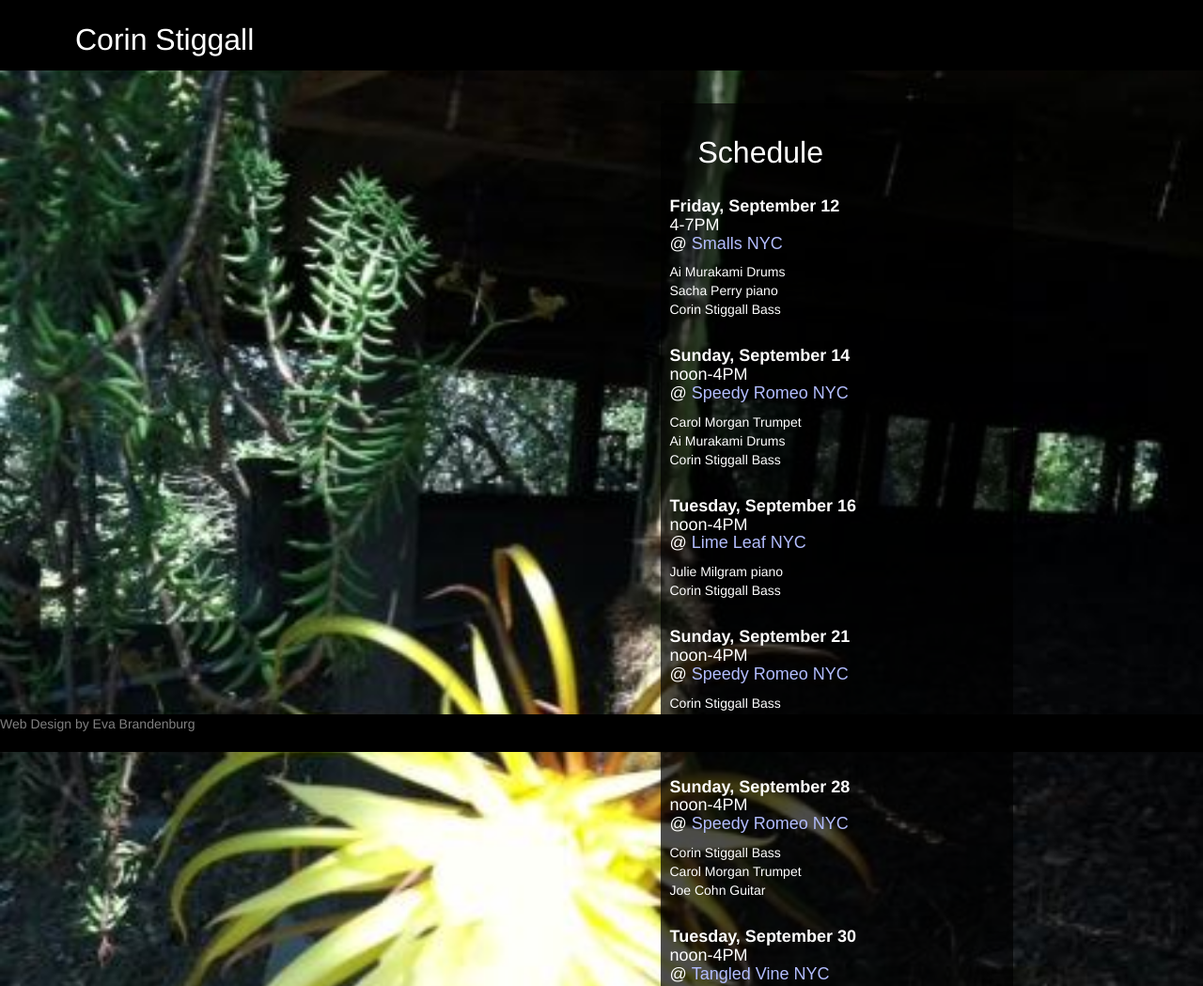
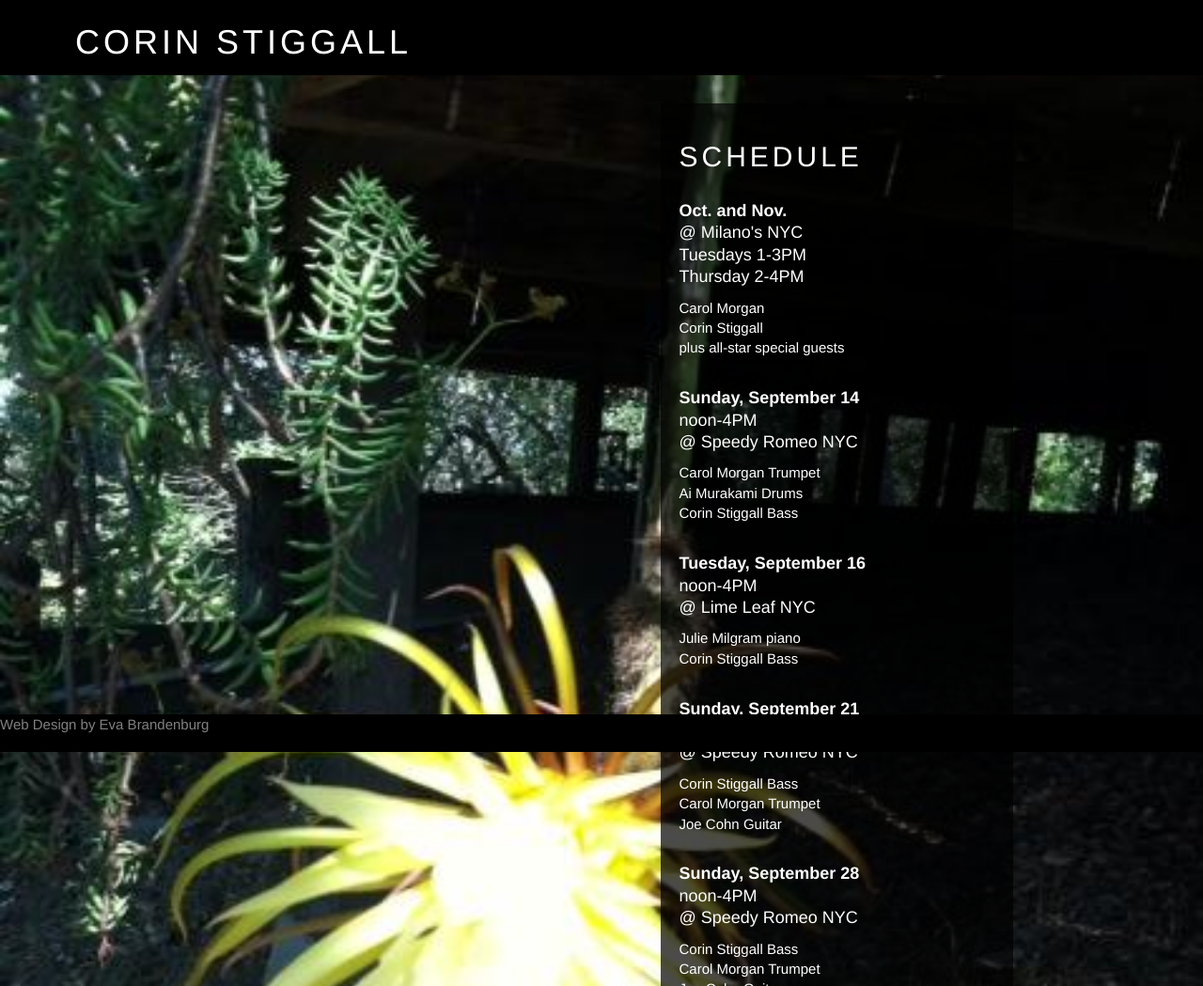
Before and after one commit to evabrandenburg/corin, a plain HTML site: page index.html in a window 1280 px wide. Shown: the top 1049 px of the page at 94% size. Drawn offline with nearby package versions, Linux system fonts and the light colour scheme.

Commit message:
more added

```diff
--- a/index.html
+++ b/index.html
@@ -13,7 +13,7 @@
 
 	<div class="top">
 
-			<h1><div class"title"><!--<a class="more">-->Corin Stiggall<!--</a>--></div></h1>
+			<h1><div class"title"><!--<a class="more">-->CORIN STIGGALL<!--</a>--></div></h1>
 
 			<!--<nav>
 				<ul>
@@ -46,22 +46,23 @@
 	</div>-->
 
 	<div class="info">
-		<div><h1>Schedule</h1></div><br><br><br><br>
-
+		<div><h2>SCHEDULE</h2></div>
 	<div>
 
-		<h4><strong>Friday, September 12</strong><br>
-		 4-7PM<br>
-		@ <a href="#" target="_blank">Smalls NYC</a><br>
+		<h4><strong>Oct. and Nov.</strong><br>
+		<span class="date">@ Milano's NYC</span><br>
+		 Tuesdays 1-3PM<br>
+		 Thursday 2-4PM<br>
 		</h4>
-		Ai Murakami Drums<br>
-		Sacha Perry piano<br>
-		Corin Stiggall Bass<br>
-		<br>
+		<span class="ppl">
+		Carol Morgan<br>
+		Corin Stiggall<br>
+		plus all-star special guests<br>
+		<br></span>
 
 		<h4><strong>Sunday, September 14</strong><br>
 		 noon-4PM<br>
-		@ <a href="#" target="_blank">Speedy Romeo NYC</a><br>
+		@ Speedy Romeo NYC<br>
 		</h4>
 		Carol Morgan Trumpet<br>
 		Ai Murakami Drums<br>
@@ -70,7 +71,7 @@
 
 		<h4><strong>Tuesday, September 16</strong><br>
 		 noon-4PM<br>
-		@ <a href="#" target="_blank">Lime Leaf NYC</a><br>
+		@ Lime Leaf NYC<br>
 		</h4>
 		Julie Milgram piano<br>
 		Corin Stiggall Bass<br>
@@ -78,7 +79,7 @@
 
 		<h4><strong>Sunday, September 21</strong><br>
 		 noon-4PM<br>
-		@ <a href="#" target="_blank">Speedy Romeo NYC</a><br>
+		@ Speedy Romeo NYC<br>
 		</h4>
 		Corin Stiggall Bass<br>
 		Carol Morgan Trumpet<br>
@@ -87,7 +88,7 @@
 
 		<h4><strong>Sunday, September 28</strong><br>
 		 noon-4PM<br>
-		@ <a href="#" target="_blank">Speedy Romeo NYC</a><br>
+		@ Speedy Romeo NYC<br>
 		</h4>
 		Corin Stiggall Bass<br>
 		Carol Morgan Trumpet<br>
@@ -96,7 +97,7 @@
 
 		<h4><strong>Tuesday, September 30</strong><br>
 		 noon-4PM<br>
-		@ <a href="#" target="_blank">Tangled Vine NYC</a><br>
+		@ Tangled Vine NYC<br>
 		</h4>
 		Chuck Wilson Alto Sax<br>
 		Jeff Franzen piano<br>
--- a/javascript/music.js
+++ b/javascript/music.js
@@ -4,7 +4,7 @@ $(document).ready(function(){
   	minSlides: 1,
   	maxSlides: 1,
   	slideWidth: 350,
-  	slideMargin: 10
+  	slideMargin: 50
 	});
 
 });
--- a/styles/main.css
+++ b/styles/main.css
@@ -16,6 +16,7 @@
 }
 body {
 	background:			black;
+	font-size: 			150%;
 }
 /*.choiceOne {
 	background:			url(corin.jpg);
@@ -63,7 +64,26 @@ height:					100%;
 	float: 				left;
 	padding: 			5px 30px;
 	color: 				white;
-	font-size: 			32px;
+	letter-spacing: 	4px;
+}
+
+h2{
+	letter-spacing: 	4px;
+	padding-bottom:		20px;
+}
+
+h4 {
+	line-height: 		1.3;
+}
+
+.date {
+	/*text-transform: 	uppercase;
+	letter-spacing:		2px;*/
+}
+
+.ppl {
+	/*font-size:			110%;
+	letter-spacing:		1px;*/
 }
 
 li {
@@ -87,6 +107,7 @@ a:visited {
 }
 p {
 	font-family:		sans-serif;
+	font-size:			110%;
 }
 
 ul {
@@ -110,7 +131,7 @@ nav {
 	border-radius:		2px;
 	background-color:	rgba(0, 0, 0, 0.70);
 	color:				white;
-	padding:			10px;
+	padding:			20px;
 	display:			block;
 }
 
```
